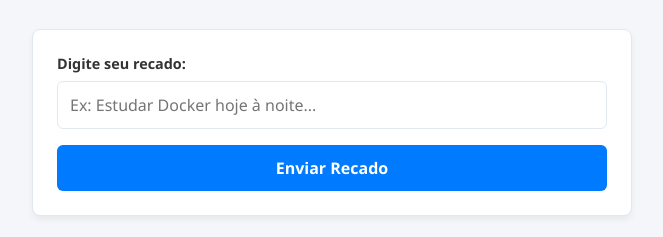
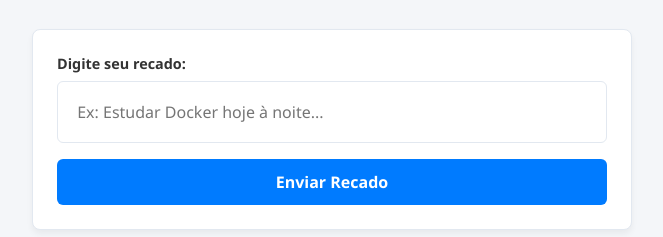
Before and after one commit to diogodias81/aula-docker-microservicos, a plain HTML site: page frontend/index.html in a window 1280 px wide. Shown: the part 105-342 px from the top of the page, without its empty margins (308-971 px from the left). Drawn offline with Linux system fonts and the light colour scheme; no server answers.

Commit message:
ATT:aumento de tamanho no campo inserir

```diff
--- a/frontend/style.css
+++ b/frontend/style.css
@@ -63,8 +63,9 @@ label {
 }
 
 input[type="text"] {
-    padding: 0.75rem;
-    border: 1px solid var(--border-color);
+    width: 100%;
+    padding: 1.2rem;
+    border: 1.2px solid var(--border-color);
     border-radius: 6px;
     font-size: 1rem;
     outline: none;
```
